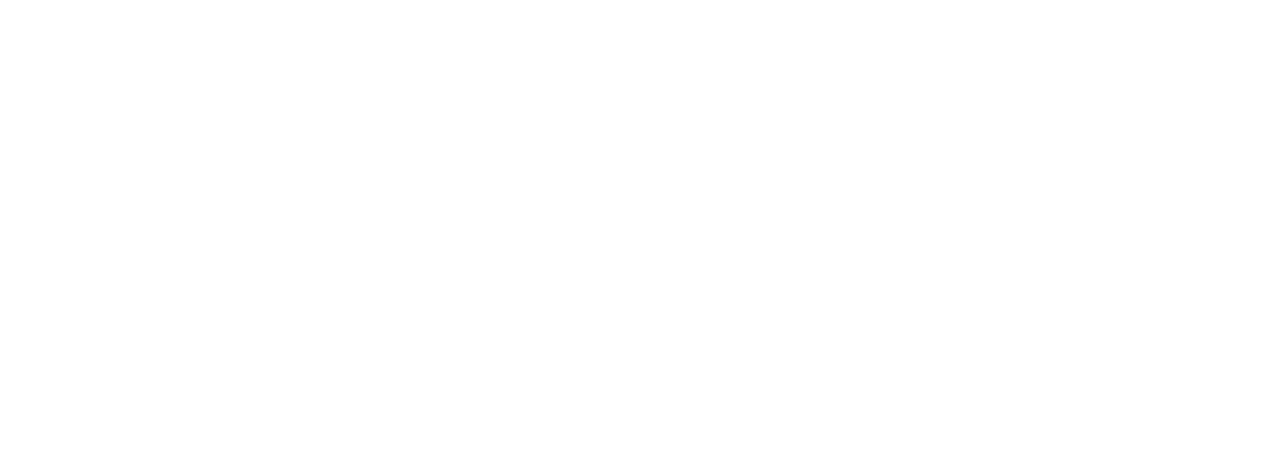
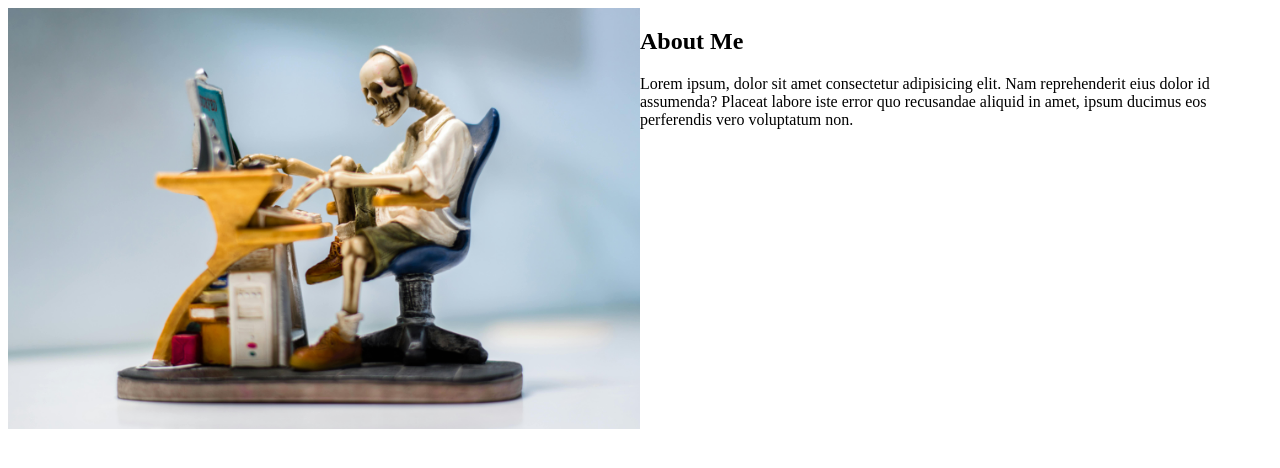
Before and after one commit to CTMendoza/HomePage, a plain HTML site: page homepage.html in a window 1280 px wide. Drawn offline with Linux system fonts and the light colour scheme.

Commit message:
Added image and About Me section to header Using a stock photo for the image to represent my future profile picture and created an About Me section

```diff
--- a/homepage.html
+++ b/homepage.html
@@ -7,6 +7,14 @@
     <title>Document</title>
 </head>
 <body>
-
+    <header>
+        <img id="portrait" src="stock-photos/pexels-cody-berg-463684.jpg" alt="computer-skeleton">
+        <section id="about-me">
+            <h1>About Me</h1>
+            <p>Lorem ipsum, dolor sit amet consectetur adipisicing elit. Nam reprehenderit eius dolor id assumenda? Placeat labore iste error quo recusandae aliquid in amet, ipsum ducimus eos perferendis vero voluptatum non.</p>
+        </section>
+    </header>
+    <main></main>
+    <footer></footer>
 </body>
 </html>
--- a/styles.css
+++ b/styles.css
@@ -0,0 +1,12 @@
+header {
+    display: flex;
+    justify-content: space-around;
+}
+
+#portrait {
+    width: 50%;
+}
+
+#about-me {
+    width: 50%;
+}
```
Also changed, not shown: stock-photos/pexels-cody-berg-463684.jpg (added).
